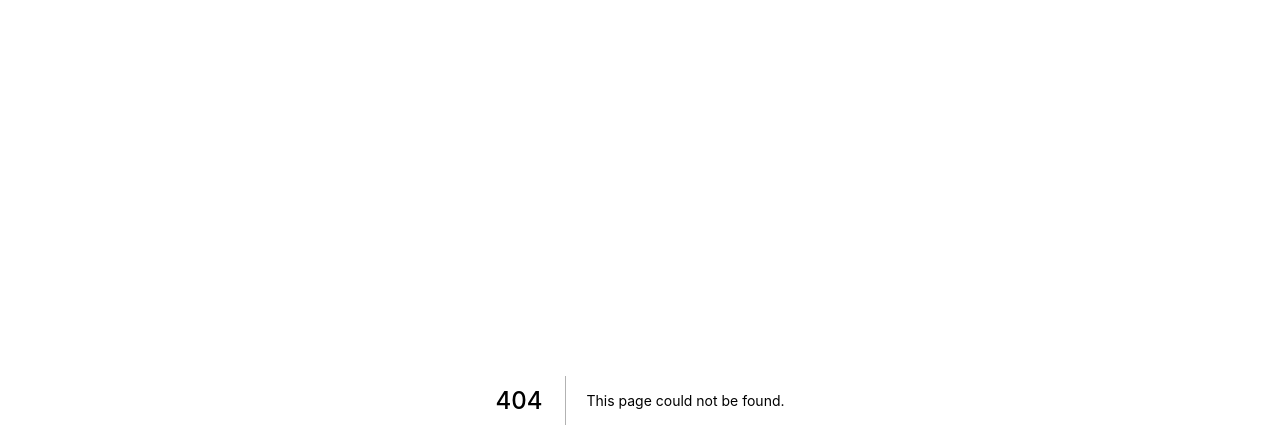
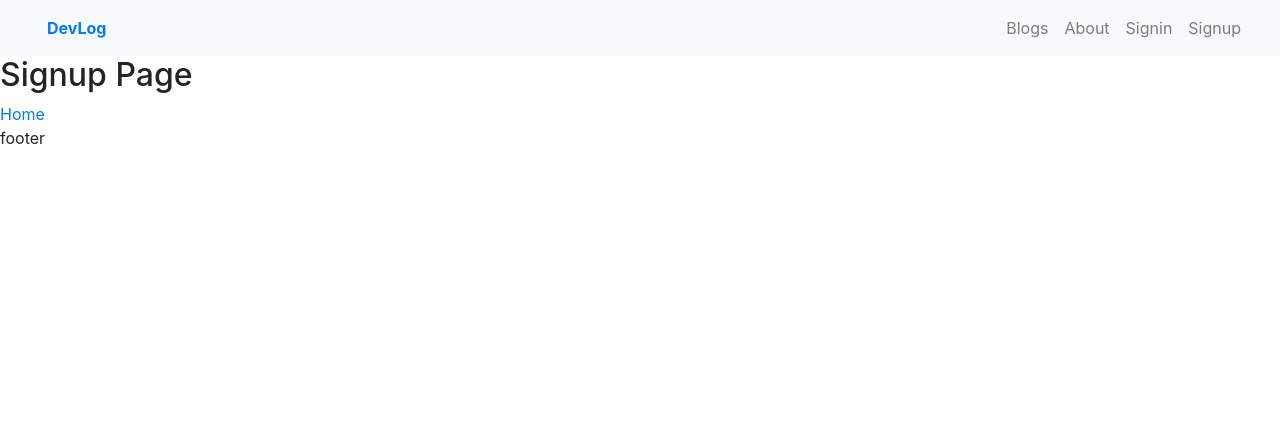
Before and after one commit to omar-zeineddine/devlog, a Next.js app in the folder frontend/: page /signup in a window 1280 px wide. Before the commit this address had no page. Shown: the top 448 px of the page. Built offline with nearby package versions, Linux system fonts and the light colour scheme.

Commit message:
feat - add next link to signup and signin pages

```diff
--- /dev/null
+++ b/frontend/components/Header/Header.css
@@ -0,0 +1,3 @@
+.logo {
+  font-weight: bold;
+}
--- a/frontend/components/Header/Header.js
+++ b/frontend/components/Header/Header.js
@@ -8,6 +8,7 @@ import {
   NavItem,
   NavLink,
 } from "reactstrap";
+import "./Header.css";
 
 const Header = () => {
   const [isOpen, setIsOpen] = useState(false);
--- /dev/null
+++ b/frontend/pages/signup.js
@@ -0,0 +1,13 @@
+import Layout from "../components/Layout";
+import Link from "next/link";
+
+const Signup = () => (
+  <Layout>
+    <h2>Signup Page</h2>
+    <Link href="/">
+      <a>Home</a>
+    </Link>
+  </Layout>
+);
+
+export default Signup;
```
Also changed, not shown: frontend/pages/signin.js (added, +13 -0 lines).
